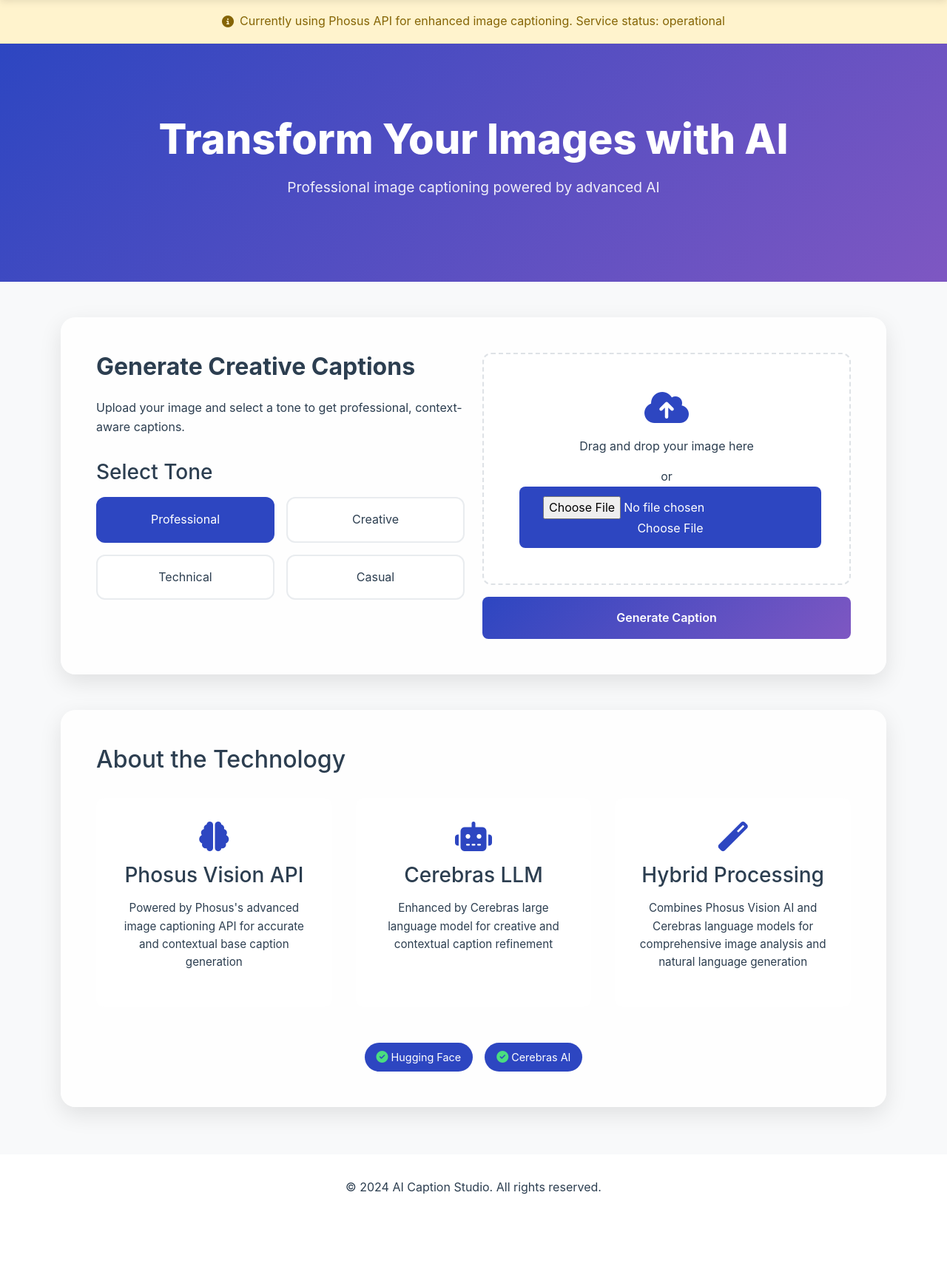
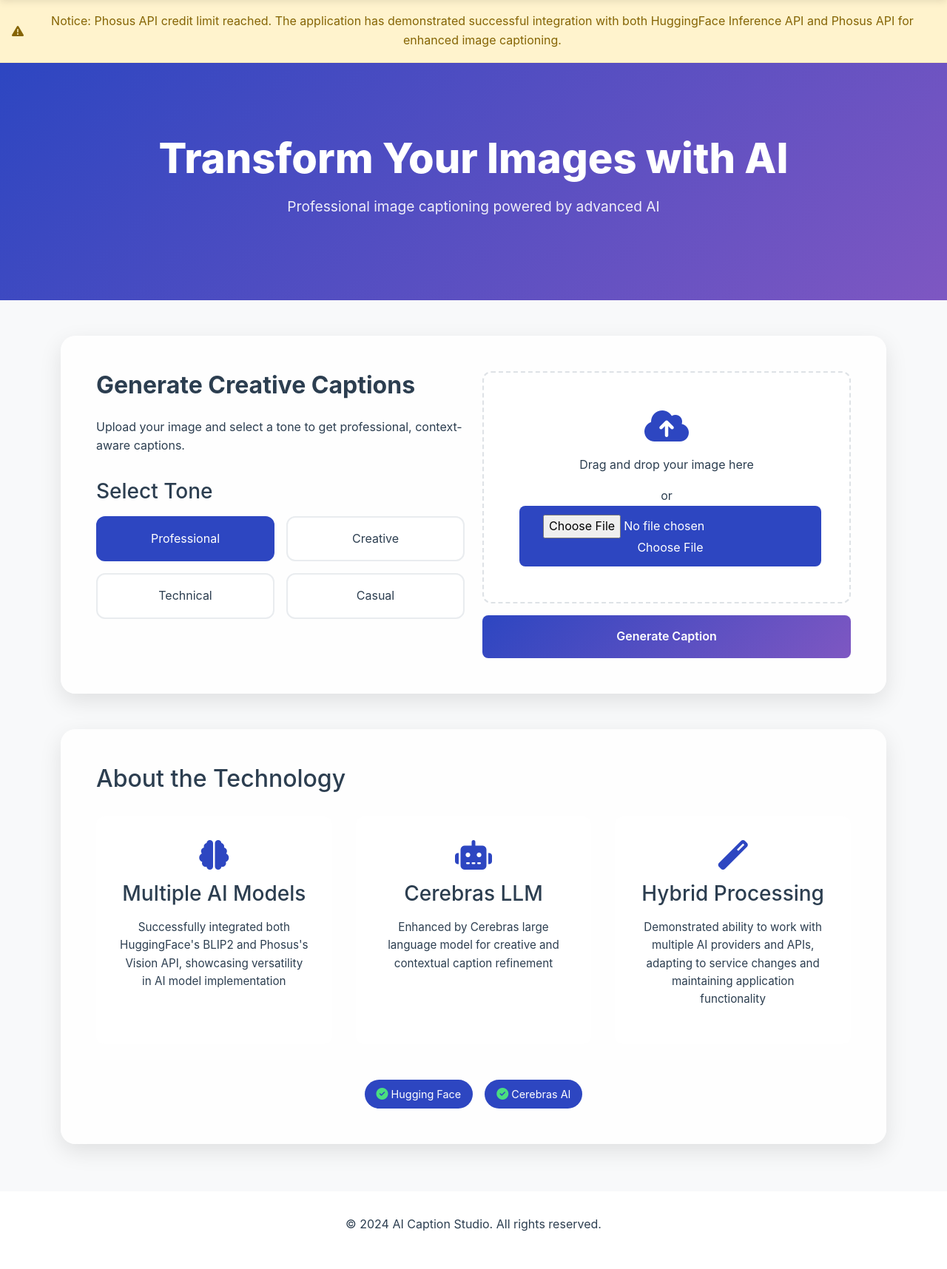
Before and after one commit to alhaan313/ImageCaptioner, a Flask app: page / in a window 1280 px wide. Shown: the part 80-1796 px from the top of the page at 74% size. Before the commit the page ends 1695 px from the top, so only its background shows below. Run offline with Flask 3, Linux system fonts and the light colour scheme; parts of the project's set-up code (start-up, migrations or seed data) failed here and were passed over.

Commit message:
warning message api exhausted

```diff
--- a/app/templates/index.html
+++ b/app/templates/index.html
@@ -22,9 +22,9 @@
         </div>
     </nav>
 
-    <div id="api-status-banner" class="api-status-warning" style="display: none;">
-        <i class="fas fa-info-circle"></i>
-        <span>Currently using Phosus API for enhanced image captioning. Service status: operational</span>
+    <div id="api-status-banner" class="api-status-warning" style="display: flex;">
+        <i class="fas fa-exclamation-triangle"></i>
+        <span>Notice: Phosus API credit limit reached. The application has demonstrated successful integration with both HuggingFace Inference API and Phosus API for enhanced image captioning.</span>
     </div>
 
     <header class="hero-section">
@@ -90,8 +90,8 @@
             <div class="tech-cards">
                 <div class="tech-card">
                     <i class="fas fa-brain"></i>
-                    <h3>Phosus Vision API</h3>
-                    <p>Powered by Phosus's advanced image captioning API for accurate and contextual base caption generation</p>
+                    <h3>Multiple AI Models</h3>
+                    <p>Successfully integrated both HuggingFace's BLIP2 and Phosus's Vision API, showcasing versatility in AI model implementation</p>
                 </div>
                 <div class="tech-card">
                     <i class="fas fa-robot"></i>
@@ -101,7 +101,7 @@
                 <div class="tech-card">
                     <i class="fas fa-magic"></i>
                     <h3>Hybrid Processing</h3>
-                    <p>Combines Phosus Vision AI and Cerebras language models for comprehensive image analysis and natural language generation</p>
+                    <p>Demonstrated ability to work with multiple AI providers and APIs, adapting to service changes and maintaining application functionality</p>
                 </div>
             </div>
             <div class="tech-info">
--- a/app/utils.py
+++ b/app/utils.py
@@ -44,6 +44,7 @@
 
         payload = {"image_b64": base64_img_str}
 
+        print("Calling Phosus API...")
         response = requests.post(
             "https://api.phosus.com/icaption/v1",
             headers=headers,
@@ -53,6 +54,14 @@
 
         if response.status_code == 200:
             return response.json()["prediction"], None
+
+        try:
+            error_data = response.json()
+            if error_data.get("error", {}).get("msg") == "Insufficient Credit":
+                print("Phosus API Credit Exhausted")
+                return "An interesting image", "API credit limit reached. Please try again later."
+        except:
+            pass
 
         return "An interesting image", f"Error: Status {response.status_code}"
 
```
Also changed, not shown: app/templates/timeline.html (+10 -1 lines).
